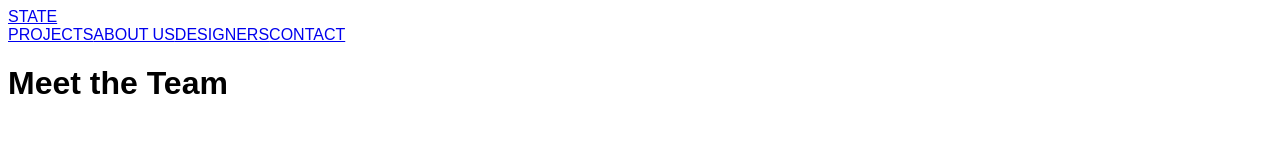
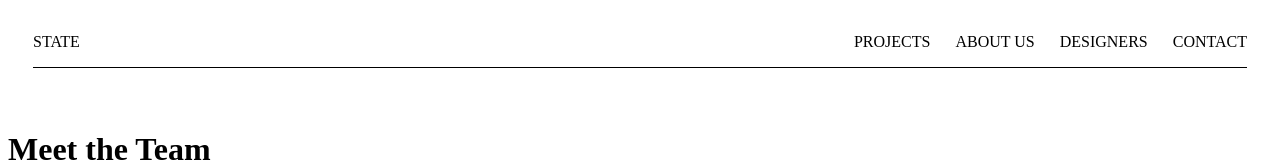
Before and after one commit to dincohen92/state, a React (Create React App) app: page /members in a window 1280 px wide. Shown: the top 162 px of the page. Built offline with nearby package versions, Linux system fonts and the light colour scheme; grey boxes are pictures that could not be loaded.

Commit message:
stylize header per issue #12

```diff
--- a/src/App.js
+++ b/src/App.js
@@ -3,13 +3,13 @@ import ggb from './assets/videos/ggb.mov'
 
 function App() {
   return (
-    <div className="App">
+    <div className="app">
       <Header/>
       <body>
-        <div className="CallToAction">
+        <div className="call-to-action">
+          <video src={ggb} autoPlay loop muted className="cta-bg-video"/>
           <h1>Welcome to STATE</h1>
-          <text>We are a non-profit design studio on a mission to empower aspiring designers</text>
-          <video src={ggb} autoPlay loop muted/>
+          <h3>We are a non-profit design studio on a mission to empower aspiring designers</h3>
         </div>
         <div className="work">
           <h1>Projects</h1>
--- a/src/components/Header.jsx
+++ b/src/components/Header.jsx
@@ -1,11 +1,10 @@
-import {Link} from 'react-router-dom';
 import Nav from "./Nav";
 
 function Header() {
   return (
-    <div className="Header">
-      <Link to="/">STATE</Link>
+    <div className="header">
       <Nav/>
+      <hr/>
     </div>
   );
 }
--- a/src/components/Nav.jsx
+++ b/src/components/Nav.jsx
@@ -2,11 +2,16 @@ import {Link} from 'react-router-dom';
 
 function Nav() {
   return (
-    <div className="Nav">
-      <Link to="/projects">PROJECTS</Link>
-      <Link to="/about">ABOUT US</Link>
-      <Link to="/members">DESIGNERS</Link>
-      <Link to="/contact">CONTACT</Link>
+    <div className="nav-bar">
+      <div>
+        <Link to="/" className="logo">STATE</Link>
+      </div>
+      <div className="nav-bar-links">
+        <Link to="/projects" className="nav-bar-link">PROJECTS</Link>
+        <Link to="/about" className="nav-bar-link">ABOUT US</Link>
+        <Link to="/members" className="nav-bar-link">DESIGNERS</Link>
+        <Link to="/contact" className="nav-bar-link">CONTACT</Link>
+      </div>
     </div>
   );
 }
--- a/src/index.css
+++ b/src/index.css
@@ -1,5 +1,42 @@
-body {
+.app {
   font-family: Arial, Helvetica, sans-serif;
+  margin: 0;
+  padding: 0;
+}
+
+.header{
+  margin: 0;
+  padding: 25px;
+}
+
+.nav-bar{
+  display: flex;
+  flex-direction: row;
+  justify-content: space-between;
+}
+
+.logo{
+  text-decoration: none;
+  color: black
+}
+
+.nav-bar-links{
+  display: flex;
+  gap: 25px;
+}
+
+.nav-bar-link{
+  text-decoration: none;
+  color: black
+}
+
+hr {
+  display: block;
+  height: 1px;
+  border: 0;
+  border-top: 1px solid #000000;
+  margin: 1em 0;
+  padding: 0;
 }
 
 .member-card {
```
